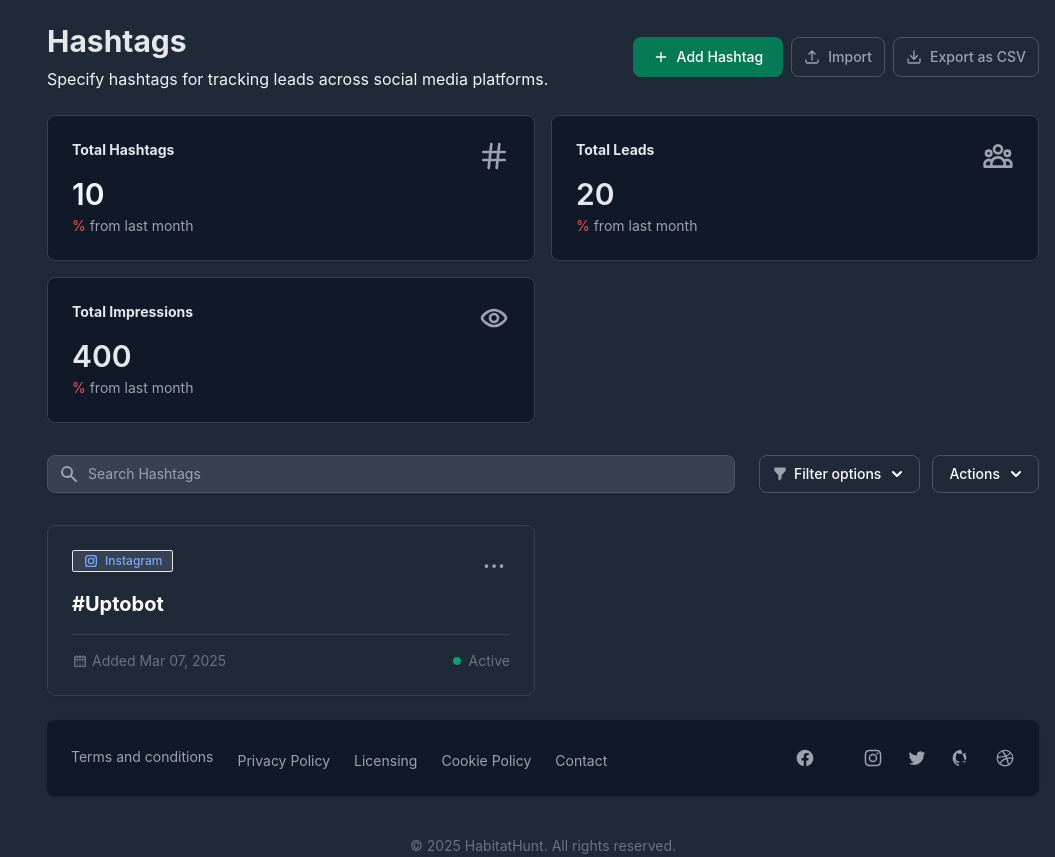
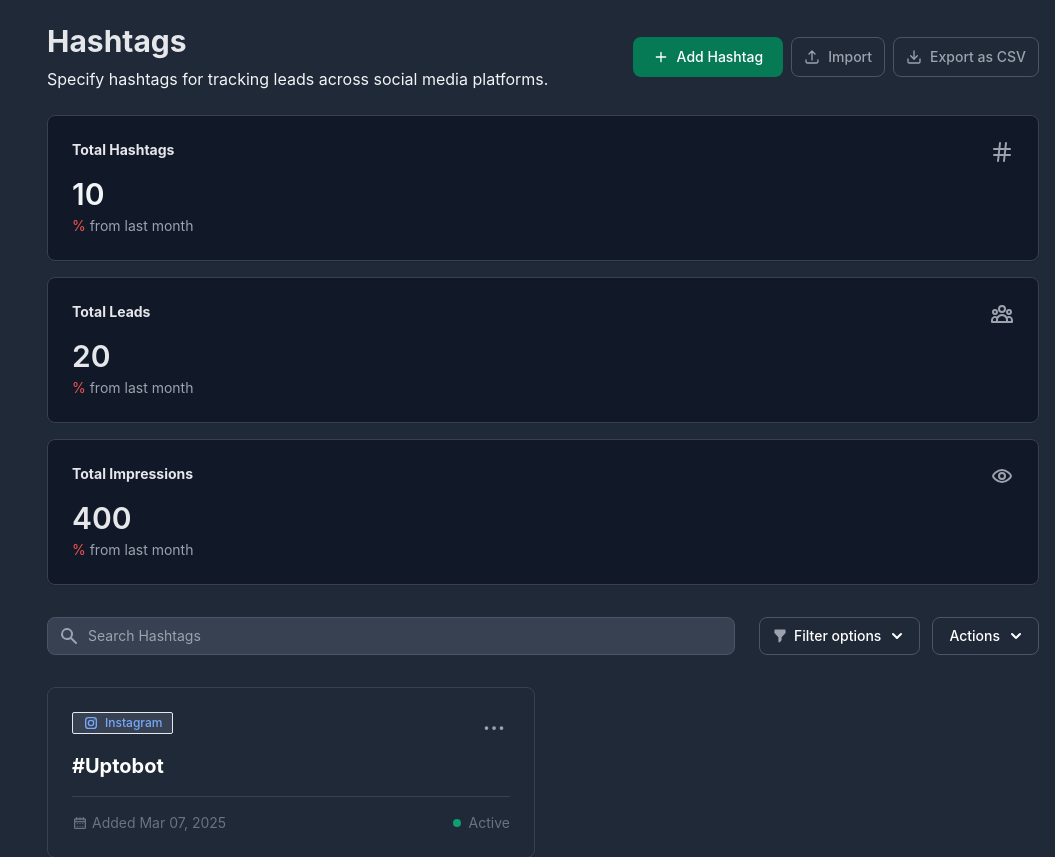
Before and after one commit to Mark-Oise/HabitatHunt, a Django app: page /hashtags/ in a window 1280 px wide. Shown: the part 65-922 px from the top of the page, without its empty margins (225-1280 px from the left). Run offline with Django 4.2, Linux system fonts and the light colour scheme; a user stored in the database is signed in; data comes from the database, SQL or seed files in the repository; some libraries are stand-ins or nearby versions.

Commit message:
some minor changes

```diff
--- a/templates/hashtags/hashtags.html
+++ b/templates/hashtags/hashtags.html
@@ -62,7 +62,7 @@
                     </div>
 
                 </div>
-                <div class="grid gap-4 grid-cols-2 lg:grid-cols-3 mt-6">
+                <div class="grid gap-4 grid-cols-1 lg:grid-cols-3 mt-6">
                     <!-- Total Leads Widget -->
                     <div
                         class="p-4 bg-white border border-gray-200 rounded-lg shadow-sm dark:border-gray-700 sm:p-6 dark:bg-gray-900 transition-all duration-300 hover:shadow-lg hover:scale-[1.02] hover:border-green-200 dark:hover:border-green-800">
@@ -82,7 +82,7 @@
                             <div class="text-gray-400">
                                 <svg xmlns="http://www.w3.org/2000/svg" width="24" height="24" viewBox="0 0 24 24"
                                     fill="none" stroke="currentColor" stroke-width="2" stroke-linecap="round"
-                                    stroke-linejoin="round" class="lucide lucide-hash w-8 h-8">
+                                    stroke-linejoin="round" class="lucide lucide-hash w-6 h-6">
                                     <line x1="4" x2="20" y1="9" y2="9" />
                                     <line x1="4" x2="20" y1="15" y2="15" />
                                     <line x1="10" x2="8" y1="3" y2="21" />
@@ -108,7 +108,7 @@
                                 </div>
                             </div>
                             <div class="text-gray-400">
-                                <svg class="w-8 h-8" fill="none" stroke="currentColor" viewBox="0 0 24 24">
+                                <svg class="w-6 h-6" fill="none" stroke="currentColor" viewBox="0 0 24 24">
                                     <path stroke-linecap="round" stroke-linejoin="round" stroke-width="2"
                                         d="M17 20h5v-2a3 3 0 00-5.356-1.857M17 20H7m10 0v-2c0-.656-.126-1.283-.356-1.857M7 20H2v-2a3 3 0 015.356-1.857M7 20v-2c0-.656.126-1.283.356-1.857m0 0a5.002 5.002 0 019.288 0M15 7a3 3 0 11-6 0 3 3 0 016 0zm6 3a2 2 0 11-4 0 2 2 0 014 0zM7 10a2 2 0 11-4 0 2 2 0 014 0z">
                                     </path>
@@ -133,7 +133,7 @@
                                 </div>
                             </div>
                             <div class="text-gray-400">
-                                <svg class="w-8 h-8" aria-hidden="true" xmlns="http://www.w3.org/2000/svg" width="24"
+                                <svg class="w-6 h-6" aria-hidden="true" xmlns="http://www.w3.org/2000/svg" width="24"
                                     height="24" fill="none" viewBox="0 0 24 24">
                                     <path stroke="currentColor" stroke-width="2"
                                         d="M21 12c0 1.2-4.03 6-9 6s-9-4.8-9-6c0-1.2 4.03-6 9-6s9 4.8 9 6Z" />
```
